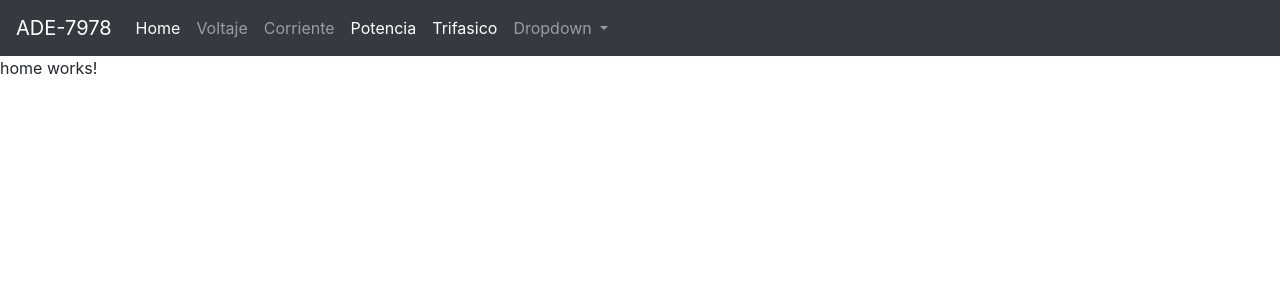
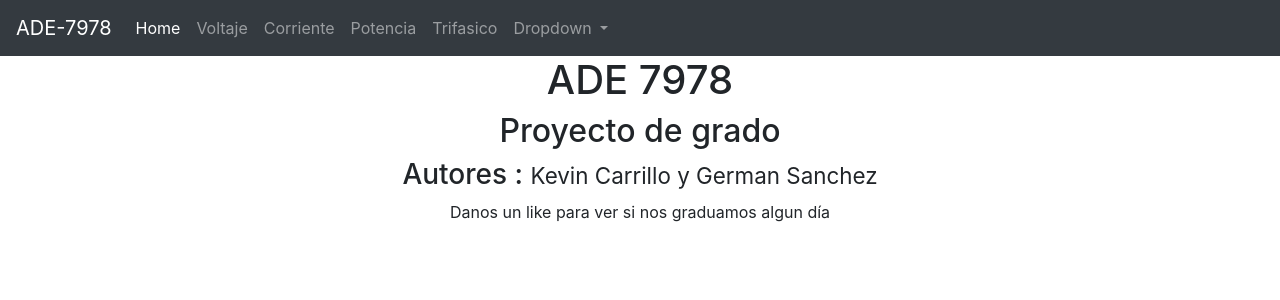
Before and after one commit to kevinfcc26/ade7978_FronEnd, an Angular app: page /home in a window 1280 px wide. Shown: the top 300 px of the page. Built offline with nearby package versions, Linux system fonts and the light colour scheme.

Commit message:
add home page y update label in currentComponent

```diff
--- a/src/app/app-routing.module.ts
+++ b/src/app/app-routing.module.ts
@@ -9,7 +9,7 @@ const routes: Routes = [
   { path: 'home', component: HomeComponent},
   { path: 'voltage', component: VoltageComponent},
   { path: 'current', component: CurrentComponent},
-  { path: '**', pathMatch: 'full', redirectTo: 'heroes'}
+  { path: '**', pathMatch: 'full', redirectTo: 'home'}
 ];
 
 @NgModule({
--- a/src/app/components/current/current.component.ts
+++ b/src/app/components/current/current.component.ts
@@ -101,7 +101,7 @@ export class CurrentComponent implements OnInit {
       },
       yAxis: {
         title: {
-            text: 'Voltaje'
+            text: 'Corriente'
         }
       },
       xAxis: {
@@ -124,12 +124,12 @@ export class CurrentComponent implements OnInit {
       },
       series: [
         {
-          name : 'V rms'
+          name : 'I rms'
         },
         {
-          name: 'V1 rms'
+          name: 'I1 rms'
         },{
-          name: 'VH rms'
+          name: 'IH rms'
         }
     ],
 
--- a/src/app/components/home/home.component.html
+++ b/src/app/components/home/home.component.html
@@ -1 +1,15 @@
-<p>home works!</p>
+<div class="container">
+    <div class="text-center">
+
+        <h1>
+            ADE 7978
+        </h1>
+        <h2>
+            Proyecto de grado
+        </h2>
+        <h3>
+            Autores : <small>Kevin Carrillo y German Sanchez</small>
+        </h3>
+        <p>Danos un like para ver si nos graduamos algun día</p>
+    </div>
+</div>
--- a/src/app/components/shared/navbar/navbar.component.html
+++ b/src/app/components/shared/navbar/navbar.component.html
@@ -1,5 +1,5 @@
 <nav class="navbar navbar-expand-lg navbar-dark bg-dark">
-  <a class="navbar-brand" href="#"> ADE-7978 </a>
+  <a class="navbar-brand" routerLink="home"> ADE-7978 </a>
   <button class="navbar-toggler" type="button" data-toggle="collapse" data-target="#navbarSupportedContent" aria-controls="navbarSupportedContent" aria-expanded="false" aria-label="Toggle navigation">
     <span class="navbar-toggler-icon"></span>
   </button>
@@ -16,10 +16,10 @@
         <a class="nav-link" routerLink="current"> Corriente </a>
       </li>
       <li class="nav-item" routerLinkActive="active">
-        <a class="nav-link" routerLink="home"> Potencia </a>
+        <a class="nav-link" routerLink="power"> Potencia </a>
       </li>
       <li class="nav-item" routerLinkActive="active">
-        <a class="nav-link" routerLink="home"> Trifasico </a>
+        <a class="nav-link" routerLink="trifa"> Trifasico </a>
       </li>
       <li class="nav-item dropdown">
         <a class="nav-link dropdown-toggle" href="#" id="navbarDropdown" role="button" data-toggle="dropdown" aria-haspopup="true" aria-expanded="false">
```
Also changed, not shown: 1 other file (tests, documents, lock files or other folders).
